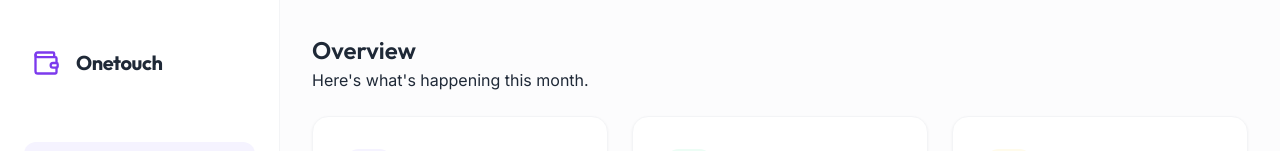
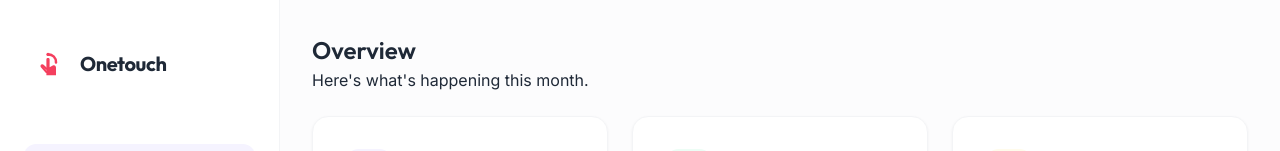
Before and after one commit to 27jithesh1989-maker/Onetouch, a React (Vite) app: page / in a window 1280 px wide. Shown: the top 151 px of the page. Built offline with nearby package versions, Linux system fonts and the light colour scheme; no server answers; the database is empty.

Commit message:
Update logo and favicon to new Onetouch branding

```diff
--- a/index.html
+++ b/index.html
@@ -1,13 +1,16 @@
 <!doctype html>
 <html lang="en">
+
 <head>
   <meta charset="UTF-8" />
-    <link rel="icon" type="image/svg+xml" href="/vite.svg" />
+  <link rel="icon" type="image/svg+xml" href="/favicon.svg" />
   <meta name="viewport" content="width=device-width, initial-scale=1.0" />
   <title>Onetouch - Expense Tracker</title>
 </head>
+
 <body>
   <div id="root"></div>
   <script type="module" src="/src/main.jsx"></script>
 </body>
+
 </html>
--- /dev/null
+++ b/src/components/Logo.jsx
@@ -0,0 +1,38 @@
+import React from 'react';
+
+const Logo = ({ size = 28, className = "" }) => {
+    return (
+        <svg
+            width={size}
+            height={size}
+            viewBox="0 0 100 100"
+            fill="none"
+            xmlns="http://www.w3.org/2000/svg"
+            className={className}
+        >
+            {/* Circle Arc for 'Touch' */}
+            <path
+                d="M50 20 C65 20 75 30 75 45"
+                stroke="currentColor"
+                strokeWidth="8"
+                strokeLinecap="round"
+            />
+            <circle cx="50" cy="20" r="5" fill="currentColor" />
+
+            {/* Hand Minimalist Shape */}
+            <path
+                d="M45 85 L45 35 C45 30 55 30 55 35 L55 60 L65 55 C70 52 75 55 75 62 L75 85 Z"
+                fill="currentColor"
+            />
+            <path
+                d="M45 65 L35 55 C32 52 28 55 30 58 L45 75"
+                stroke="currentColor"
+                strokeWidth="6"
+                strokeLinecap="round"
+                strokeLinejoin="round"
+            />
+        </svg>
+    );
+};
+
+export default Logo;
--- a/src/components/Navbar.jsx
+++ b/src/components/Navbar.jsx
@@ -1,13 +1,13 @@
-import React from 'react';
 import { NavLink } from 'react-router-dom';
-import { LayoutDashboard, PlusCircle, History, Wallet, BarChart3 } from 'lucide-react';
+import { LayoutDashboard, PlusCircle, History, BarChart3 } from 'lucide-react';
+import Logo from './Logo';
 
 const Navbar = () => {
     return (
         <nav className="navbar">
             <div className="container nav-content">
                 <div className="logo">
-                    <Wallet className="primary-icon" size={28} />
+                    <Logo className="logo-icon" size={32} />
                     <h1>Onetouch</h1>
                 </div>
                 <div className="nav-links">
--- a/src/index.css
+++ b/src/index.css
@@ -166,6 +166,11 @@ main.container {
 
 .primary-icon {
   color: var(--primary);
+}
+
+.logo-icon {
+  color: #f43f5e;
+  /* Vibrant red from the provided logo */
 }
 
 .nav-links {
```
Also changed, not shown: public/favicon.svg (added). Lines whose indentation alone changed are shown as unchanged.
